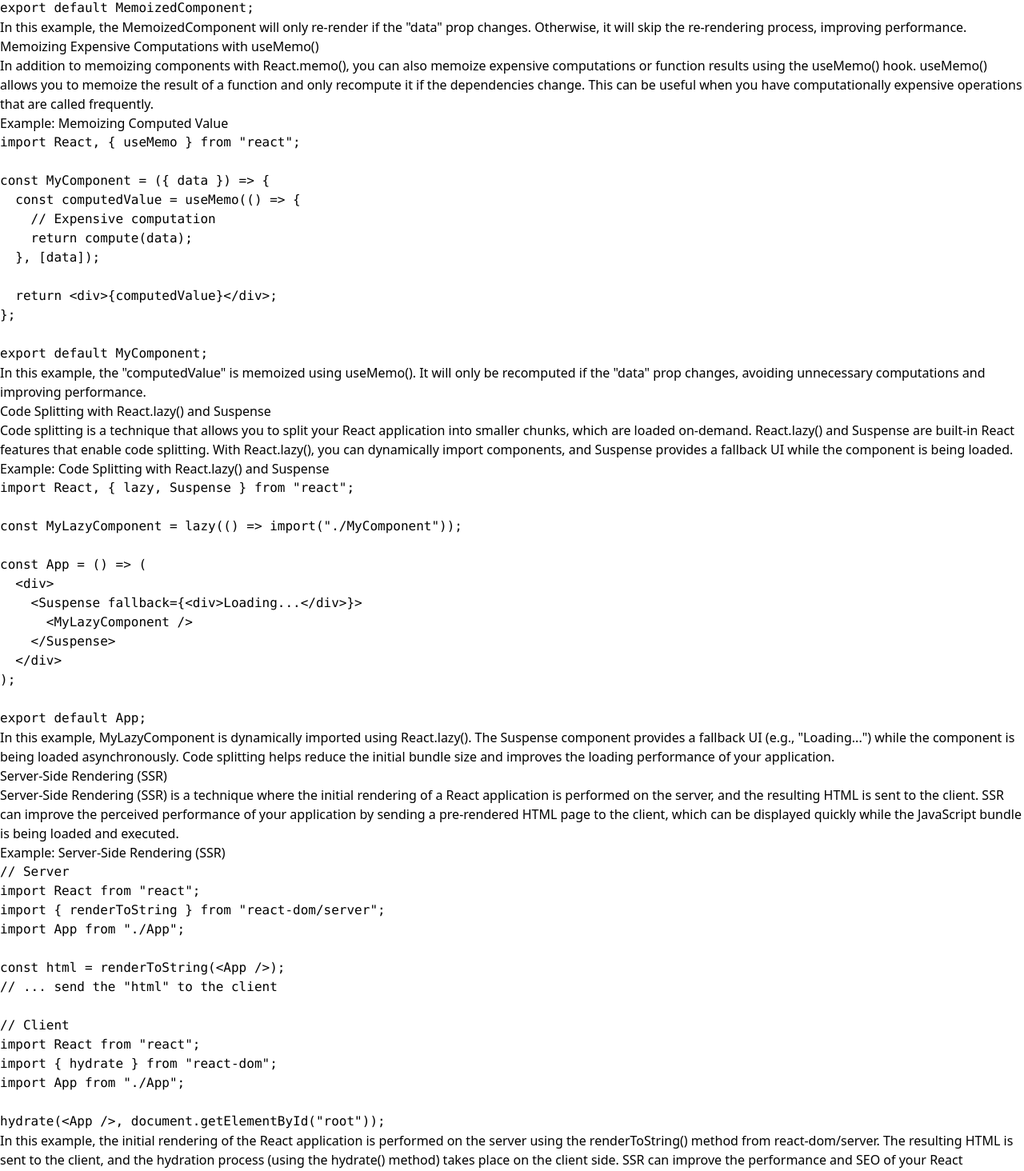
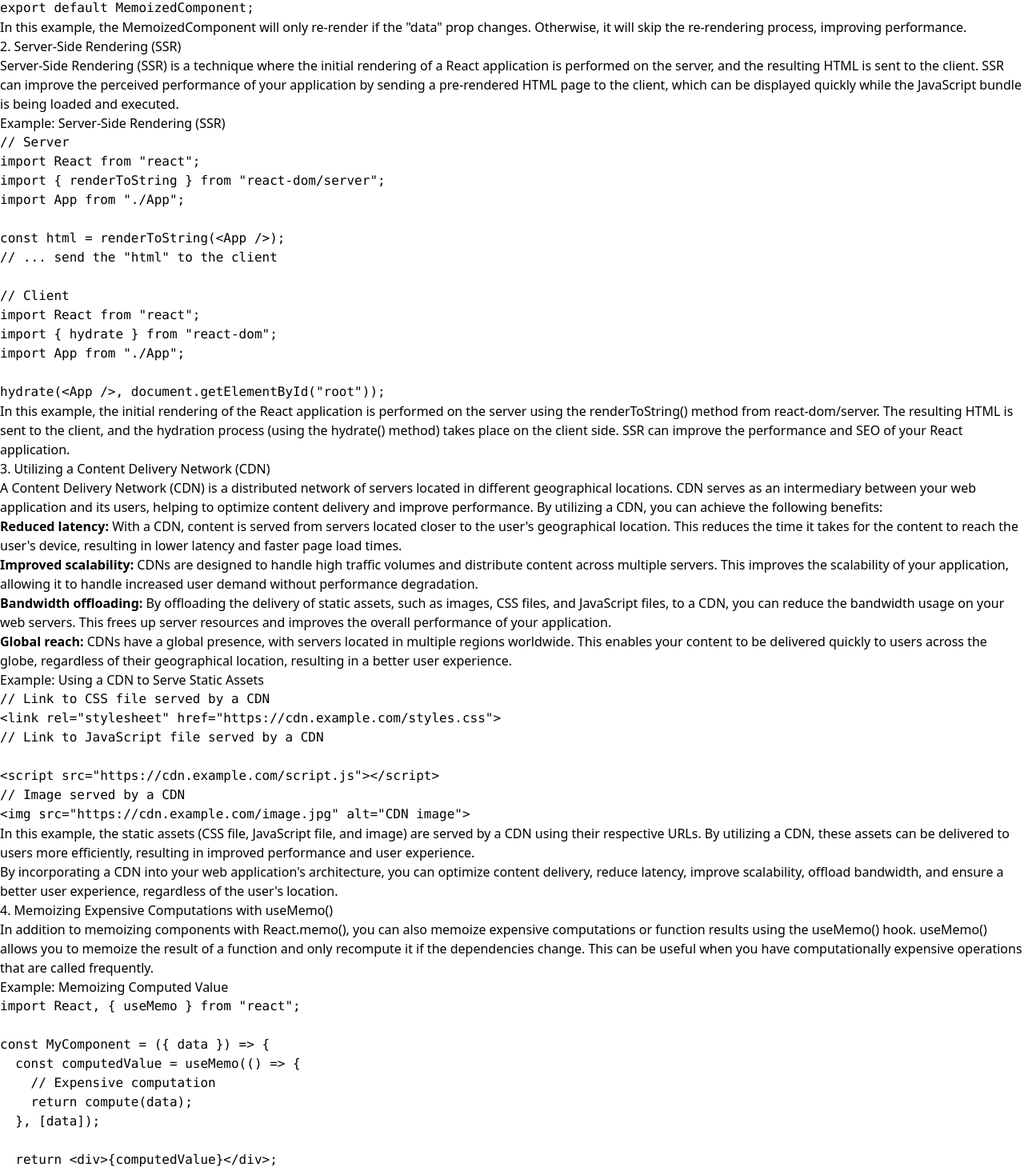
Before and after one commit to rvs9/portfolio, a React (Create React App) app: page /Performance-Optimization-in-React in a window 1280 px wide. Shown: the part 1250-2714 px from the top of the page at 80% size. Built offline with nearby package versions, Linux system fonts and the light colour scheme.

Commit message:
minor styling changes in blog comp

```diff
--- a/src/components/Blog.js
+++ b/src/components/Blog.js
@@ -27,7 +27,8 @@
               <p className="mt-2 text-base text-gray-600">
                 GraphQL is the developer-friendly query language for the modern
                 web. It transforms how apps fetch data from an API, enabling you
-                to get exactly what you want.
+                to get exactly what you want by By providing a more efficient
+                and flexible way to fetch resources.
               </p>
               <div className="mt-4">
                 <Link
--- a/src/components/Blogs/PerformanceOptimizationBlog.js
+++ b/src/components/Blogs/PerformanceOptimizationBlog.js
@@ -34,9 +34,8 @@
                   provide suitable examples to help you understand and implement
                   them effectively.
                 </p>
-
                 <h3 className="mt-4 text-xl font-bold text-gray-800">
-                  Minimizing Re-renders with React.memo()
+                  1. Minimizing Re-renders with React.memo()
                 </h3>
                 <p className="mt-2 text-base text-gray-600">
                   One of the fundamental optimization techniques in React is
@@ -48,7 +47,6 @@
                   the result of a component's rendering, skipping unnecessary
                   re-renders if the component's props remain the same.
                 </p>
-
                 {/* Example */}
                 <div className="border rounded-lg overflow-hidden mt-4">
                   <h4 className="bg-gray-200 p-3 text-lg font-bold text-gray-800">
@@ -73,91 +71,7 @@
                   </p>
                 </div>
                 <h3 className="mt-4 text-xl font-bold text-gray-800">
-                  Memoizing Expensive Computations with useMemo()
-                </h3>
-                <p className="mt-2 text-base text-gray-600">
-                  In addition to memoizing components with React.memo(), you can
-                  also memoize expensive computations or function results using
-                  the useMemo() hook. useMemo() allows you to memoize the result
-                  of a function and only recompute it if the dependencies
-                  change. This can be useful when you have computationally
-                  expensive operations that are called frequently.
-                </p>
-
-                {/* Example */}
-                <div className="border rounded-lg overflow-hidden mt-4">
-                  <h4 className="bg-gray-200 p-3 text-lg font-bold text-gray-800">
-                    Example: Memoizing Computed Value
-                  </h4>
-                  <pre className="p-4">
-                    <code className="text-gray-800">
-                      {`import React, { useMemo } from "react";
-
-const MyComponent = ({ data }) => {
-  const computedValue = useMemo(() => {
-    // Expensive computation
-    return compute(data);
-  }, [data]);
-
-  return <div>{computedValue}</div>;
-};
-
-export default MyComponent;`}
-                    </code>
-                  </pre>
-                  <p className="p-4 text-base text-gray-600">
-                    In this example, the "computedValue" is memoized using
-                    useMemo(). It will only be recomputed if the "data" prop
-                    changes, avoiding unnecessary computations and improving
-                    performance.
-                  </p>
-                </div>
-                <h3 className="mt-4 text-xl font-bold text-gray-800">
-                  Code Splitting with React.lazy() and Suspense
-                </h3>
-                <p className="mt-2 text-base text-gray-600">
-                  Code splitting is a technique that allows you to split your
-                  React application into smaller chunks, which are loaded
-                  on-demand. React.lazy() and Suspense are built-in React
-                  features that enable code splitting. With React.lazy(), you
-                  can dynamically import components, and Suspense provides a
-                  fallback UI while the component is being loaded.
-                </p>
-
-                {/* Example */}
-                <div className="border rounded-lg overflow-hidden mt-4">
-                  <h4 className="bg-gray-200 p-3 text-lg font-bold text-gray-800">
-                    Example: Code Splitting with React.lazy() and Suspense
-                  </h4>
-                  <pre className="p-4">
-                    <code className="text-gray-800">
-                      {`import React, { lazy, Suspense } from "react";
-
-const MyLazyComponent = lazy(() => import("./MyComponent"));
-
-const App = () => (
-  <div>
-    <Suspense fallback={<div>Loading...</div>}>
-      <MyLazyComponent />
-    </Suspense>
-  </div>
-);
-
-export default App;`}
-                    </code>
-                  </pre>
-                  <p className="p-4 text-base text-gray-600">
-                    In this example, MyLazyComponent is dynamically imported
-                    using React.lazy(). The Suspense component provides a
-                    fallback UI (e.g., "Loading...") while the component is
-                    being loaded asynchronously. Code splitting helps reduce the
-                    initial bundle size and improves the loading performance of
-                    your application.
-                  </p>
-                </div>
-
-                <h3 className="mt-4 text-xl font-bold text-gray-800">
-                  Server-Side Rendering (SSR)
+                  2. Server-Side Rendering (SSR)
                 </h3>
                 <p className="mt-2 text-base text-gray-600">
                   Server-Side Rendering (SSR) is a technique where the initial
@@ -168,7 +82,6 @@
                   quickly while the JavaScript bundle is being loaded and
                   executed.
                 </p>
-
                 {/* Example */}
                 <div className="border rounded-lg overflow-hidden mt-4">
                   <h4 className="bg-gray-200 p-3 text-lg font-bold text-gray-800">
@@ -203,7 +116,118 @@
                   </p>
                 </div>
                 <h3 className="mt-4 text-xl font-bold text-gray-800">
-                  Virtualized Lists with react-window
+                  3. Utilizing a Content Delivery Network (CDN)
+                </h3>
+                <p className="mt-2 text-base text-gray-600">
+                  A Content Delivery Network (CDN) is a distributed network of
+                  servers located in different geographical locations. CDN
+                  serves as an intermediary between your web application and its
+                  users, helping to optimize content delivery and improve
+                  performance. By utilizing a CDN, you can achieve the following
+                  benefits:
+                </p>
+                <ul className="list-disc pl-8 mt-2 text-base text-gray-600">
+                  <li>
+                    <strong>Reduced latency:</strong> With a CDN, content is
+                    served from servers located closer to the user's
+                    geographical location. This reduces the time it takes for
+                    the content to reach the user's device, resulting in lower
+                    latency and faster page load times.
+                  </li>
+                  <li>
+                    <strong>Improved scalability:</strong> CDNs are designed to
+                    handle high traffic volumes and distribute content across
+                    multiple servers. This improves the scalability of your
+                    application, allowing it to handle increased user demand
+                    without performance degradation.
+                  </li>
+                  <li>
+                    <strong>Bandwidth offloading:</strong> By offloading the
+                    delivery of static assets, such as images, CSS files, and
+                    JavaScript files, to a CDN, you can reduce the bandwidth
+                    usage on your web servers. This frees up server resources
+                    and improves the overall performance of your application.
+                  </li>
+                  <li>
+                    <strong>Global reach:</strong> CDNs have a global presence,
+                    with servers located in multiple regions worldwide. This
+                    enables your content to be delivered quickly to users across
+                    the globe, regardless of their geographical location,
+                    resulting in a better user experience.
+                  </li>
+                </ul>
+                {/* Example */}
+                <div className="border rounded-lg overflow-hidden mt-4">
+                  <h4 className="bg-gray-200 p-3 text-lg font-bold text-gray-800">
+                    Example: Using a CDN to Serve Static Assets
+                  </h4>
+                  <pre className="p-4">
+                    <code className="text-gray-800">
+                      {`// Link to CSS file served by a CDN
+<link rel="stylesheet" href="https://cdn.example.com/styles.css">
+// Link to JavaScript file served by a CDN
+
+<script src="https://cdn.example.com/script.js"></script>
+// Image served by a CDN
+<img src="https://cdn.example.com/image.jpg" alt="CDN image">`}
+                    </code>
+                  </pre>
+
+                  <p className="p-4 text-base text-gray-600">
+                    In this example, the static assets (CSS file, JavaScript
+                    file, and image) are served by a CDN using their respective
+                    URLs. By utilizing a CDN, these assets can be delivered to
+                    users more efficiently, resulting in improved performance
+                    and user experience.
+                  </p>
+                </div>
+                <p className="mt-2 text-base text-gray-600">
+                  By incorporating a CDN into your web application's
+                  architecture, you can optimize content delivery, reduce
+                  latency, improve scalability, offload bandwidth, and ensure a
+                  better user experience, regardless of the user's location.
+                </p>
+                <h3 className="mt-4 text-xl font-bold text-gray-800">
+                  4. Memoizing Expensive Computations with useMemo()
+                </h3>
+                <p className="mt-2 text-base text-gray-600">
+                  In addition to memoizing components with React.memo(), you can
+                  also memoize expensive computations or function results using
+                  the useMemo() hook. useMemo() allows you to memoize the result
+                  of a function and only recompute it if the dependencies
+                  change. This can be useful when you have computationally
+                  expensive operations that are called frequently.
+                </p>
+                {/* Example */}
+                <div className="border rounded-lg overflow-hidden mt-4">
+                  <h4 className="bg-gray-200 p-3 text-lg font-bold text-gray-800">
+                    Example: Memoizing Computed Value
+                  </h4>
+                  <pre className="p-4">
+                    <code className="text-gray-800">
+                      {`import React, { useMemo } from "react";
+
+const MyComponent = ({ data }) => {
+  const computedValue = useMemo(() => {
+    // Expensive computation
+    return compute(data);
+  }, [data]);
+
+  return <div>{computedValue}</div>;
+};
+
+export default MyComponent;`}
+                    </code>
+                  </pre>
+                  <p className="p-4 text-base text-gray-600">
+                    In this example, the "computedValue" is memoized using
+                    useMemo(). It will only be recomputed if the "data" prop
+                    changes, avoiding unnecessary computations and improving
+                    performance.
+                  </p>
+                </div>
+                <h3 className="mt-4 text-xl font-bold text-gray-800">
+                  5. Virtualized Lists with react-window
                 </h3>
                 <p className="mt-2 text-base text-gray-600">
                   When dealing with large lists in React, rendering all the
@@ -213,7 +237,6 @@
                   significantly improves performance by reducing the number of
                   DOM elements and enhancing scrolling performance.
                 </p>
-
                 {/* Example */}
                 <div className="border rounded-lg overflow-hidden mt-4">
                   <h4 className="bg-gray-200 p-3 text-lg font-bold text-gray-800">
@@ -251,8 +274,114 @@
                     performance when dealing with large datasets.
                   </p>
                 </div>
+
                 <h3 className="mt-4 text-xl font-bold text-gray-800">
-                  Lazy Loading and Code Splitting with React.lazy()
+                  6. Code Splitting
+                </h3>
+                <p className="mt-2 text-base text-gray-600">
+                  Code splitting is a technique that allows you to split your
+                  React application into smaller chunks, which are loaded
+                  on-demand. React.lazy() and Suspense are built-in React
+                  features that enable code splitting. With React.lazy(), you
+                  can dynamically import components, and Suspense provides a
+                  fallback UI while the component is being loaded.
+                </p>
+                {/* Example */}
+                <div className="border rounded-lg overflow-hidden mt-4">
+                  <h4 className="bg-gray-200 p-3 text-lg font-bold text-gray-800">
+                    Example: Code Splitting with React.lazy() and Suspense
+                  </h4>
+                  <pre className="p-4">
+                    <code className="text-gray-800">
+                      {`import React, { lazy, Suspense } from "react";
+
+const MyLazyComponent = lazy(() => import("./MyComponent"));
+
+const App = () => (
+  <div>
+    <Suspense fallback={<div>Loading...</div>}>
+      <MyLazyComponent />
+    </Suspense>
+  </div>
+);
+
+export default App;`}
+                    </code>
+                  </pre>
+                  <p className="p-4 text-base text-gray-600">
+                    In this example, MyLazyComponent is dynamically imported
+                    using React.lazy(). The Suspense component provides a
+                    fallback UI (e.g., "Loading...") while the component is
+                    being loaded asynchronously. Code splitting helps reduce the
+                    initial bundle size and improves the loading performance of
+                    your application.
+                  </p>
+                </div>
+
+                <h3 className="mt-4 text-xl font-bold text-gray-800">
+                  7. Debouncing
+                </h3>
+                <p className="mt-2 text-base text-gray-600">
+                  Debouncing is a technique used to delay the execution of a
+                  function until after a certain amount of time has passed since
+                  the last invocation. It is commonly used for handling
+                  expensive operations triggered by user events, such as input
+                  changes or search requests. Debouncing helps reduce the number
+                  of function invocations and improves performance by preventing
+                  rapid consecutive calls.
+                </p>
+                {/* Debounce example */}
+                <div className="border rounded-lg overflow-hidden mt-4">
+                  <h4 className="bg-gray-200 p-3 text-lg font-bold text-gray-800">
+                    Example: Debouncing an Input Change Event
+                  </h4>
+                  <pre className="p-4">
+                    <code className="text-gray-800">
+                      {`const handleInputChangeDebounced = debounce((event) => {
+  // Handle input change logic
+}, 300);
+
+// Usage in JSX
+<input type="text" onChange={handleInputChangeDebounced} />`}
+                    </code>
+                  </pre>
+                </div>
+                <h3 className="mt-4 text-xl font-bold text-gray-800">
+                  9. Throttling
+                </h3>
+                <p className="mt-2 text-base text-gray-600">
+                  Throttling is a technique used to limit the execution of a
+                  function to a specific rate. It ensures that the function is
+                  called at most once within a given time interval, preventing
+                  excessive invocations. Throttling is commonly used for
+                  handling events that can occur frequently, such as scroll or
+                  resize events, to avoid performance degradation and
+                  unnecessary processing.
+                </p>
+                {/* Throttle example */}
+                <div className="border rounded-lg overflow-hidden mt-4">
+                  <h4 className="bg-gray-200 p-3 text-lg font-bold text-gray-800">
+                    Example: Throttling a Scroll Event
+                  </h4>
+                  <pre className="p-4">
+                    <code className="text-gray-800">
+                      {`const handleScrollThrottled = throttle(() => {
+  // Handle scroll event logic
+}, 200);
+
+// Usage in JSX
+window.addEventListener("scroll", handleScrollThrottled);`}
+                    </code>
+                  </pre>
+                </div>
+                <Link
+                  to="/debounce-and-throttle"
+                  className="text-blue-500 hover:text-blue-900 mt-2 rounded focus:outline-none focus:shadow-outline"
+                >
+                  learn more about debounce and throttle in detail
+                </Link>
+                <h3 className="mt-4 text-xl font-bold text-gray-800">
+                  8. Lazy Loading
                 </h3>
                 <p className="mt-2 text-base text-gray-600">
                   Another crucial aspect of performance optimization is reducing
@@ -263,7 +392,6 @@
                   combination with code splitting, helps reduce the initial load
                   time and improves performance.
                 </p>
-
                 {/* Example */}
                 <div className="border rounded-lg overflow-hidden mt-4">
                   <h4 className="bg-gray-200 p-3 text-lg font-bold text-gray-800">
@@ -295,8 +423,9 @@
                     while the component is being loaded.
                   </p>
                 </div>
+
                 <h3 className="mt-4 text-xl font-bold text-gray-800">
-                  Avoid Mutating Data
+                  10. Avoid Mutating Data
                 </h3>
                 <p className="mt-2 text-base text-gray-600">
                   Mutating data directly can lead to unexpected behavior and
@@ -307,7 +436,6 @@
                   state and enable React's efficient change detection
                   algorithms.
                 </p>
-
                 {/* Example */}
                 <div className="border rounded-lg overflow-hidden mt-4">
                   <h4 className="bg-gray-200 p-3 text-lg font-bold text-gray-800">
@@ -333,75 +461,7 @@
                     effects.
                   </p>
                 </div>
-                <h3 className="mt-4 text-xl font-bold text-gray-800">
-                  Debouncing
-                </h3>
-                <p className="mt-2 text-base text-gray-600">
-                  Debouncing is a technique used to delay the execution of a
-                  function until after a certain amount of time has passed since
-                  the last invocation. It is commonly used for handling
-                  expensive operations triggered by user events, such as input
-                  changes or search requests. Debouncing helps reduce the number
-                  of function invocations and improves performance by preventing
-                  rapid consecutive calls.
-                </p>
-
-                {/* Debounce example */}
-                <div className="border rounded-lg overflow-hidden mt-4">
-                  <h4 className="bg-gray-200 p-3 text-lg font-bold text-gray-800">
-                    Example: Debouncing an Input Change Event
-                  </h4>
-                  <pre className="p-4">
-                    <code className="text-gray-800">
-                      {`const handleInputChangeDebounced = debounce((event) => {
-  // Handle input change logic
-}, 300);
-
-// Usage in JSX
-<input type="text" onChange={handleInputChangeDebounced} />`}
-                    </code>
-                  </pre>
-                </div>
-
-                <h3 className="mt-4 text-xl font-bold text-gray-800">
-                  Throttling
-                </h3>
-                <p className="mt-2 text-base text-gray-600">
-                  Throttling is a technique used to limit the execution of a
-                  function to a specific rate. It ensures that the function is
-                  called at most once within a given time interval, preventing
-                  excessive invocations. Throttling is commonly used for
-                  handling events that can occur frequently, such as scroll or
-                  resize events, to avoid performance degradation and
-                  unnecessary processing.
-                </p>
-
-                {/* Throttle example */}
-                <div className="border rounded-lg overflow-hidden mt-4">
-                  <h4 className="bg-gray-200 p-3 text-lg font-bold text-gray-800">
-                    Example: Throttling a Scroll Event
-                  </h4>
-                  <pre className="p-4">
-                    <code className="text-gray-800">
-                      {`const handleScrollThrottled = throttle(() => {
-  // Handle scroll event logic
-}, 200);
-
-// Usage in JSX
-window.addEventListener("scroll", handleScrollThrottled);`}
-                    </code>
-                  </pre>
-                </div>
-
-                <Link
-                  to="/debounce-and-throttle"
-                  className="text-blue-500 hover:text-blue-900 mt-2 rounded focus:outline-none focus:shadow-outline"
-                >
-                  learn more about debounce and throttle in detail
-                </Link>
-
                 {/* Other optimization techniques and content */}
-
                 <h3 className="mt-4 text-xl font-bold text-gray-800">
                   Pros and Cons of Performance Optimization Techniques
                 </h3>
@@ -415,7 +475,6 @@
                     trade-offs in development time and code readability.
                   </li>
                 </ul>
-
                 <h3 className="mt-4 text-xl font-bold text-gray-800">
                   Conclusion
                 </h3>
@@ -430,7 +489,6 @@
                   involved and strike a balance between performance and
                   maintainability.
                 </p>
-
                 <p className="mt-4 text-base text-gray-600">
                   Thank you for reading, if you found this article helpful, feel
                   free to share it with others.
--- a/src/components/Blogs/ReactHooks.js
+++ b/src/components/Blogs/ReactHooks.js
@@ -1,8 +1,7 @@
-import React, { useState, useEffect, useContext, useMemo } from "react";
+import React from "react";
 import { Link } from "react-router-dom";
 
 const ReactHooks = () => {
-
   return (
     <>
       <section id="react-hooks-blog" className="bg-gray-100 py-24 min-h-screen">
--- a/src/components/Main.js
+++ b/src/components/Main.js
@@ -1,5 +1,4 @@
 import React from "react";
-import { Route, Routes } from "react-router-dom";
 
 import Home from "./Home";
 import About from "./About";
```
Also changed, not shown: src/App.js (+2 -9 lines).
